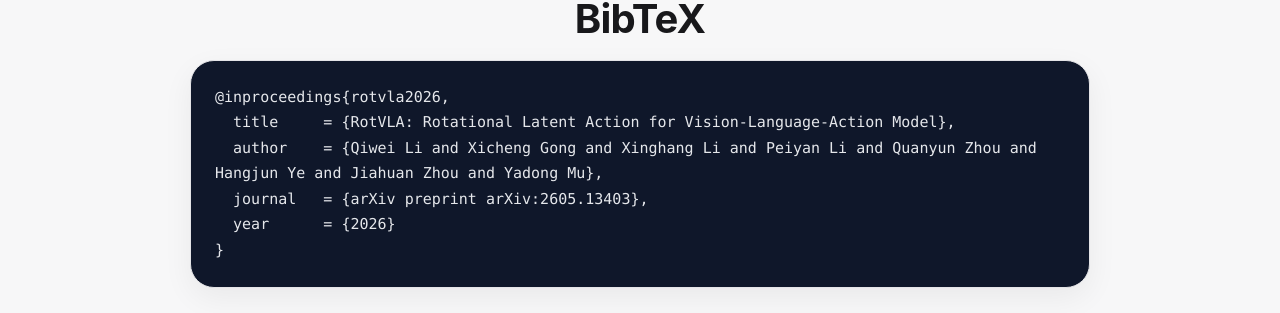
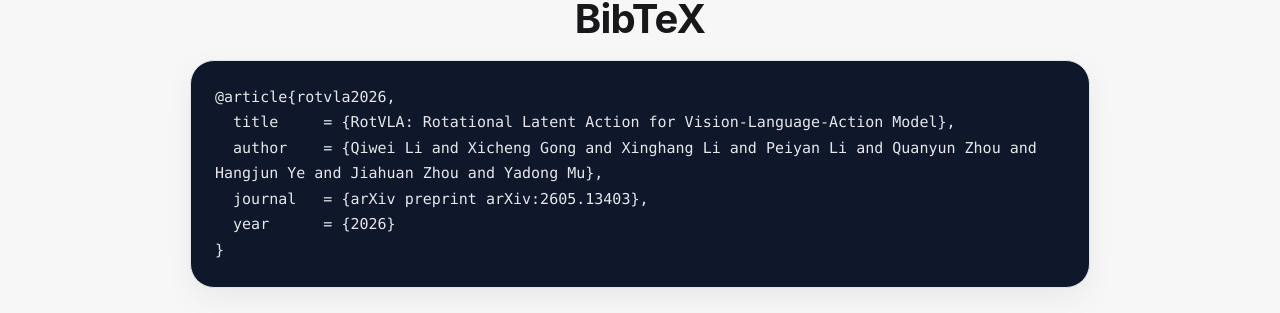
Before and after one commit to qiweili00/rotvla-page, a plain HTML site: page index.html in a window 1280 px wide. Shown: the part 6389-6702 px from the top of the page. Drawn offline with Linux system fonts and the light colour scheme; some icons are missing.

Commit message:
update index.html

```diff
--- a/index.html
+++ b/index.html
@@ -595,7 +595,7 @@
     <div class="container" style="max-width: 900px;">
       <h2>BibTeX</h2>
       <div class="code-box" style="margin-top: 18px;">
-<pre>@inproceedings{rotvla2026,
+<pre>@article{rotvla2026,
   title     = {RotVLA: Rotational Latent Action for Vision-Language-Action Model},
   author    = {Qiwei Li and Xicheng Gong and Xinghang Li and Peiyan Li and Quanyun Zhou and Hangjun Ye and Jiahuan Zhou and Yadong Mu},
   journal   = {arXiv preprint arXiv:2605.13403},
```
